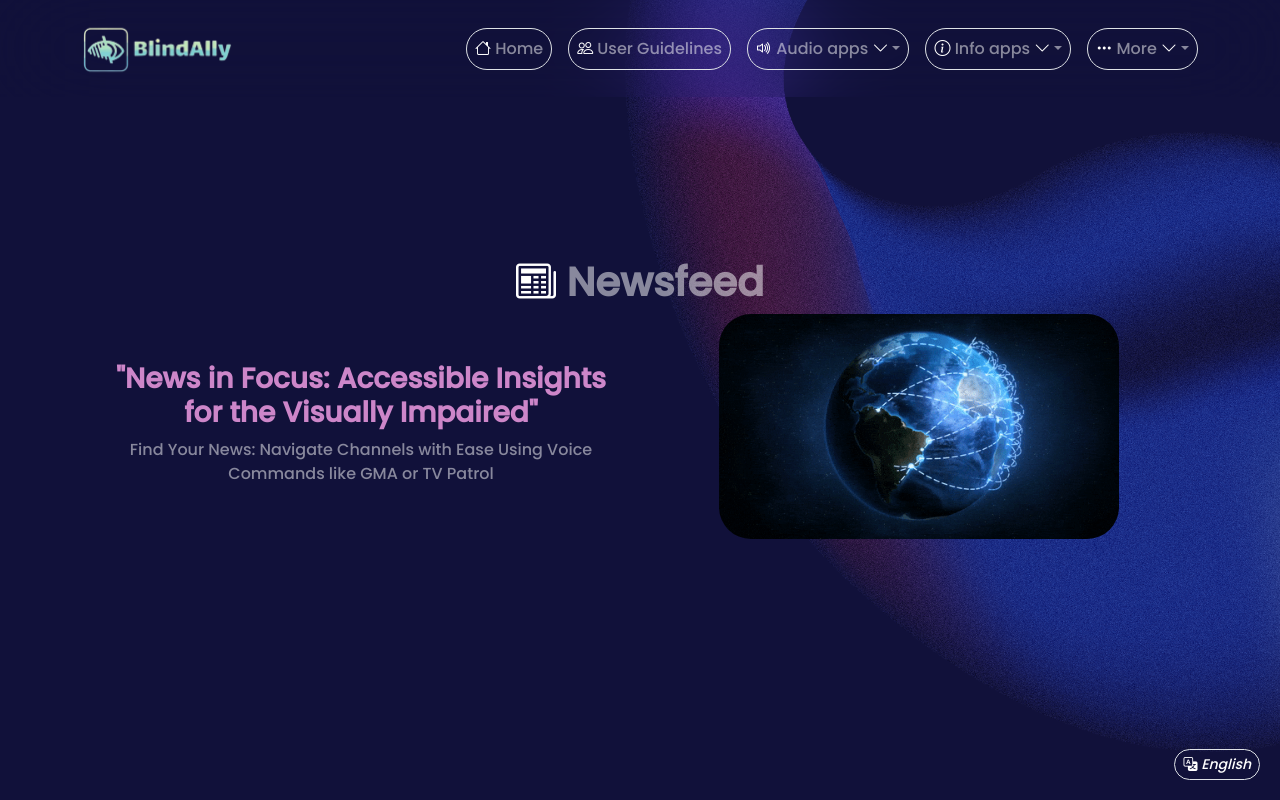
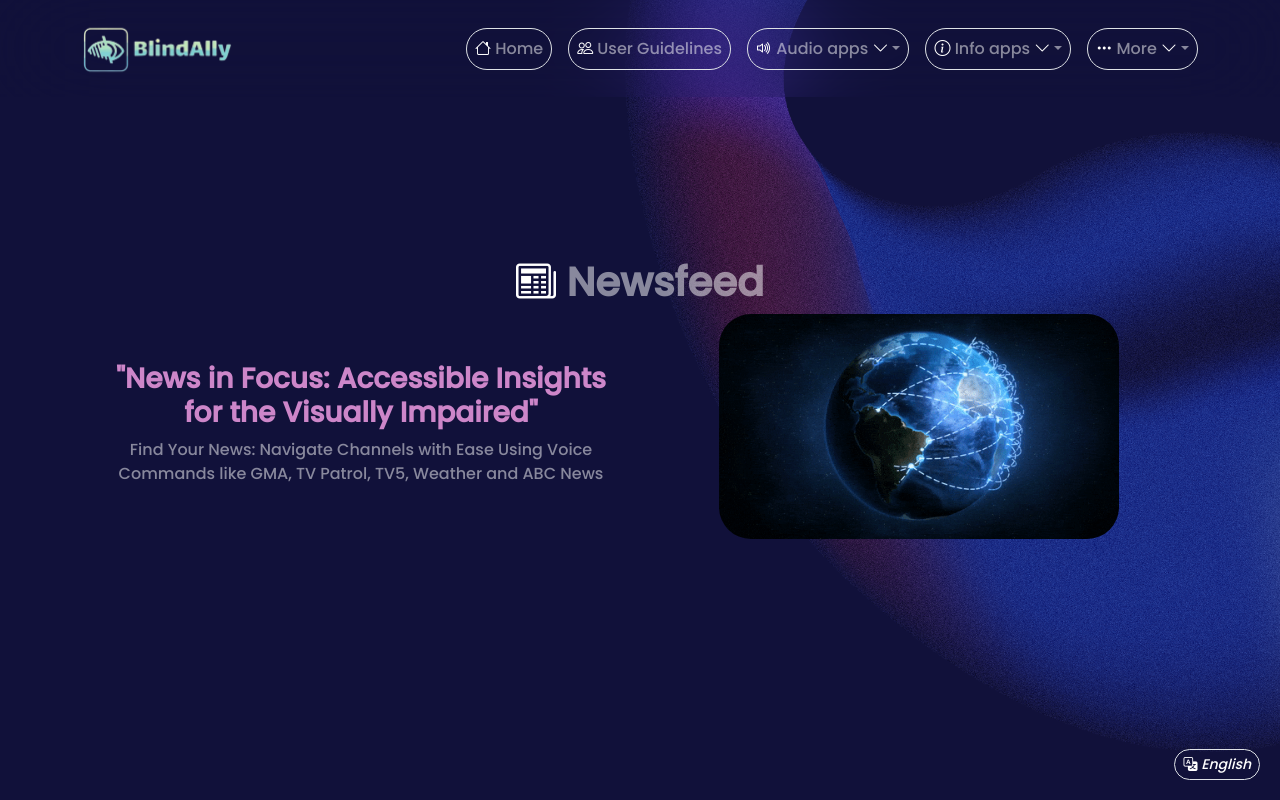
Before and after one commit to markennlagliva/blindally, a Django app: template templates/partial/info-apps/_news.html in a window 1280 px wide. Run offline with Django 4.2, Linux system fonts and the light colour scheme; the template is opened without the code that fills it, so the values that code supplies are empty.

Commit message:
--notif implemented && fix text news page

```diff
--- a/templates/partial/info-apps/_news.html
+++ b/templates/partial/info-apps/_news.html
@@ -707,7 +707,7 @@ fetch(fullUrl)
                             <div class="col-lg-6 align-self-lg-center align-self-end py-5" data-aos="fade-right">
                                 <h3 class="fw-bolder text-center" style="color: #CD86C9">"News in Focus: Accessible Insights for the Visually Impaired"</h3>
                                 <div class="rounded-5">
-                                    <p class="text-white-50">Find Your News: Navigate Channels with Ease Using Voice Commands like GMA or TV Patrol</p>
+                                    <p class="text-white-50">Find Your News: Navigate Channels with Ease Using Voice Commands like GMA, TV Patrol, TV5, Weather and ABC News</p>
                                 </div>
                             </div>
                             <div class="col-lg-6 d-flex flex-column align-items-center py-md-0 py-5 embed-responsive embed-responsive-16by9" data-aos="fade-right" id="player">
```
